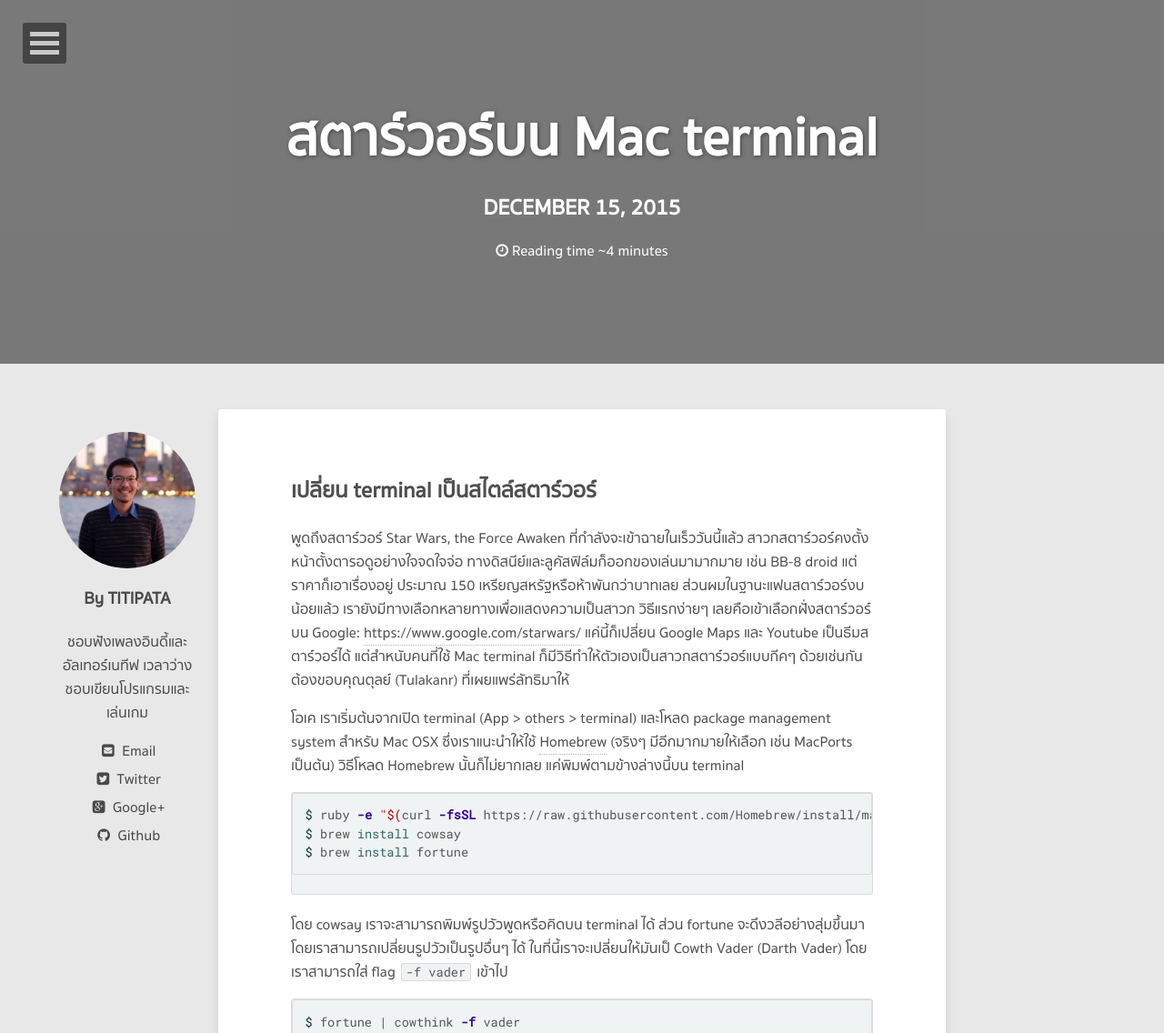
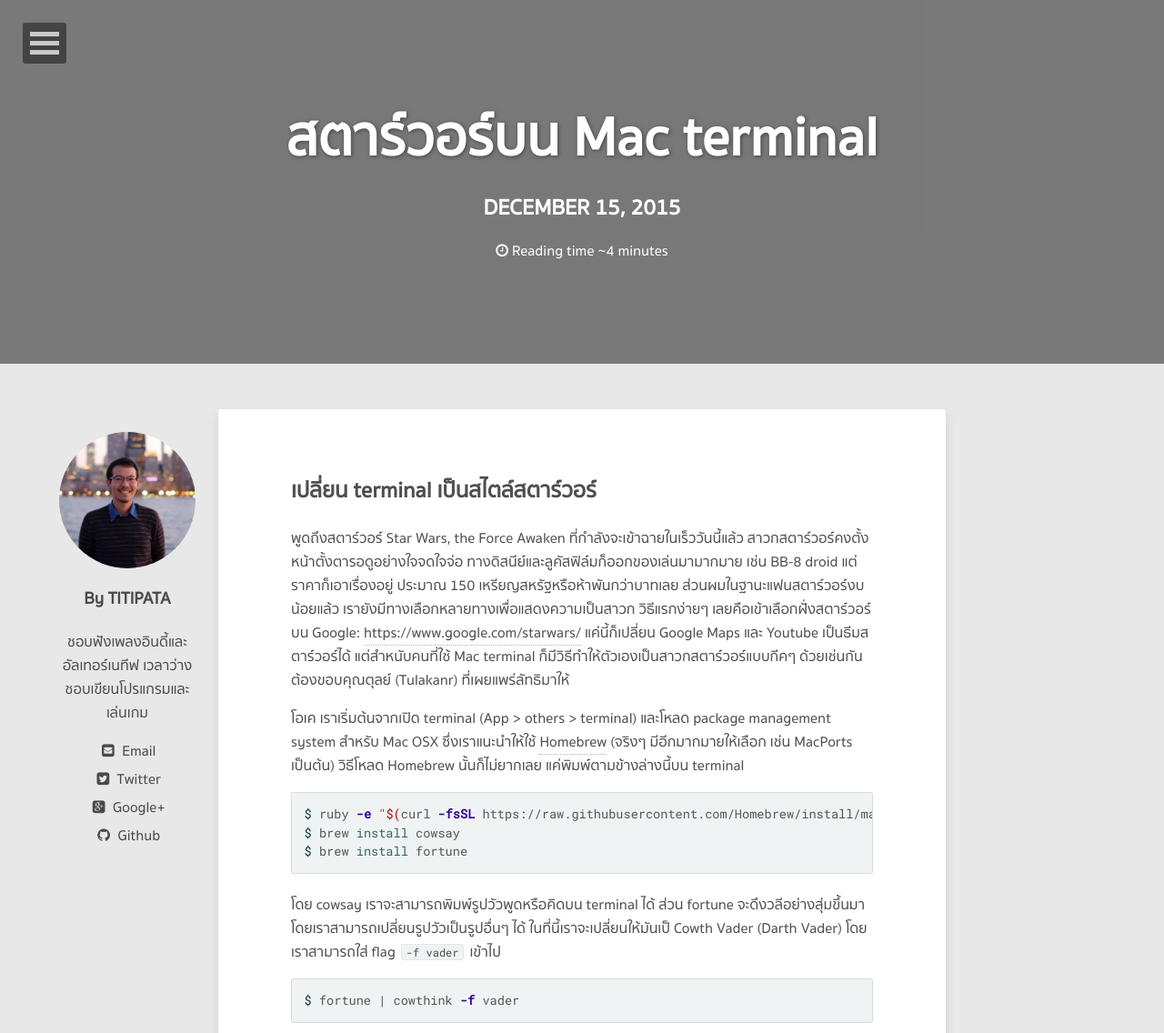
Before and after one commit to tupleblog/tupleblog.github.io, a Jekyll site: the page built from _posts/2015-12-14-cowthink-vader.md, in a window 1280 px wide. Shown: the top 1136 px of the page at 91% size. Built offline with Jekyll 4.4.1, drawn with Linux system fonts in a browser that asks for light colours; nearby versions of some CDN libraries; comment, search, counter and statistics services are not loaded; grey boxes are pictures that could not be loaded.

Commit message:
update config file, correct code block style

```diff
--- a/_config.yml
+++ b/_config.yml
@@ -40,7 +40,7 @@ timezone:    Asia/Bangkok
 future:      true
 highlighter: rouge
 markdown:    kramdown
-gems:
+plugins:
   - jekyll-sitemap
   - jekyll-paginate
   - jekyll-gist
--- a/_sass/_pygments.scss
+++ b/_sass/_pygments.scss
@@ -1,86 +1,33 @@
 .highlight, .highlighter-rouge {
-	margin-bottom: 1.5em;
-  // increase font size:
-  font-size: 0.85rem;
-	color: #555;
-	border: 1px solid darken($body-color, 5);
-	font-family: $code-font;
+  // --- original code before jekyll3 ---
+  // font-family: $code-font;
+  // font-size: 0.85rem;
+  // color: #555;
+
+	// margin-bottom: 1.5em;
+
+	// border: 1px solid darken($body-color, 5);
+
 	@include rounded(3px);
-
-  // background-color: #272822;
-	// background-color: #CCC;
-  // @include font(12);
-	// color: #d0d0d0;
 
 	pre {
     // work around to makes .highlight and .highlighter-rouge shared border and font-size able to go together
-    border: 0px solid darken($body-color, 5);
+    font-family: $code-font;
     font-size: 0.85rem;
+    color: #555;
+
+    position: relative;
+    margin: 0;
+    margin-bottom: 1.5em;
+    padding: 1em;
+
+    border: 1px solid darken($body-color, 5);
     // ----
-		position: relative;
-		margin: 0;
-		padding: 1em;
-	}
-	.lineno { padding-right: 24px; color: #8f908a;}
-	// .hll { background-color: #49483e }
-	// .c { color: #75715e } /* Comment */
-	// .err { color: #960050; background-color: #1e0010 } /* Error */
-	// .k { color: #66d9ef } /* Keyword */
-	// .l { color: #ae81ff } /* Literal */
-	// .n { color: #f8f8f2 } /* Name */
-	// .o { color: #f92672 } /* Operator */
-	// .p { color: #f8f8f2 } /* Punctuation */
-	// .cm { color: #75715e } /* Comment.Multiline */
-	// .cp { color: #75715e } /* Comment.Preproc */
-	// .c1 { color: #75715e } /* Comment.Single */
-	// .cs { color: #75715e } /* Comment.Special */
-	// .ge { font-style: italic } /* Generic.Emph */
-	// .gs { font-weight: bold } /* Generic.Strong */
-	// .kc { color: #66d9ef } /* Keyword.Constant */
-	// .kd { color: #66d9ef } /* Keyword.Declaration */
-	// .kn { color: #f92672 } /* Keyword.Namespace */
-	// .kp { color: #66d9ef } /* Keyword.Pseudo */
-	// .kr { color: #66d9ef } /* Keyword.Reserved */
-	// .kt { color: #66d9ef } /* Keyword.Type */
-	// .ld { color: #e6db74 } /* Literal.Date */
-	// .m { color: #ae81ff } /* Literal.Number */
-	// .s { color: #e6db74 } /* Literal.String */
-	// .na { color: #a6e22e } /* Name.Attribute */
-	// .nb { color: #f8f8f2 } /* Name.Builtin */
-	// .nc { color: #a6e22e } /* Name.Class */
-	// .no { color: #66d9ef } /* Name.Constant */
-	// .nd { color: #a6e22e } /* Name.Decorator */
-	// .ni { color: #f8f8f2 } /* Name.Entity */
-	// .ne { color: #a6e22e } /* Name.Exception */
-	// .nf { color: #a6e22e } /* Name.Function */
-	// .nl { color: #f8f8f2 } /* Name.Label */
-	// .nn { color: #f8f8f2 } /* Name.Namespace */
-	// .nx { color: #a6e22e } /* Name.Other */
-	// .py { color: #f8f8f2 } /* Name.Property */
-	// .nt { color: #f92672 } /* Name.Tag */
-	// .nv { color: #f8f8f2 } /* Name.Variable */
-	// .ow { color: #f92672 } /* Operator.Word */
-	// .w { color: #f8f8f2 } /* Text.Whitespace */
-	// .mf { color: #ae81ff } /* Literal.Number.Float */
-	// .mh { color: #ae81ff } /* Literal.Number.Hex */
-	// .mi { color: #ae81ff } /* Literal.Number.Integer */
-	// .mo { color: #ae81ff } /* Literal.Number.Oct */
-	// .sb { color: #e6db74 } /* Literal.String.Backtick */
-	// .sc { color: #e6db74 } /* Literal.String.Char */
-	// .sd { color: #e6db74 } /* Literal.String.Doc */
-	// .s2 { color: #e6db74 } /* Literal.String.Double */
-	// .se { color: #ae81ff } /* Literal.String.Escape */
-	// .sh { color: #e6db74 } /* Literal.String.Heredoc */
-	// .si { color: #e6db74 } /* Literal.String.Interpol */
-	// .sx { color: #e6db74 } /* Literal.String.Other */
-	// .sr { color: #e6db74 } /* Literal.String.Regex */
-	// .s1 { color: #e6db74 } /* Literal.String.Single */
-	// .ss { color: #e6db74 } /* Literal.String.Symbol */
-	// .bp { color: #f8f8f2 } /* Name.Builtin.Pseudo */
-	// .vc { color: #f8f8f2 } /* Name.Variable.Class */
-	// .vg { color: #f8f8f2 } /* Name.Variable.Global */
-	// .vi { color: #f8f8f2 } /* Name.Variable.Instance */
-	// .il { color: #ae81ff } /* Literal.Number.Integer.Long */
+  }
+
+	.lineno {
+    padding-right: 24px; color: #8f908a;
+  }
 
   .hll {
     background-color: #ffffcc;
```
